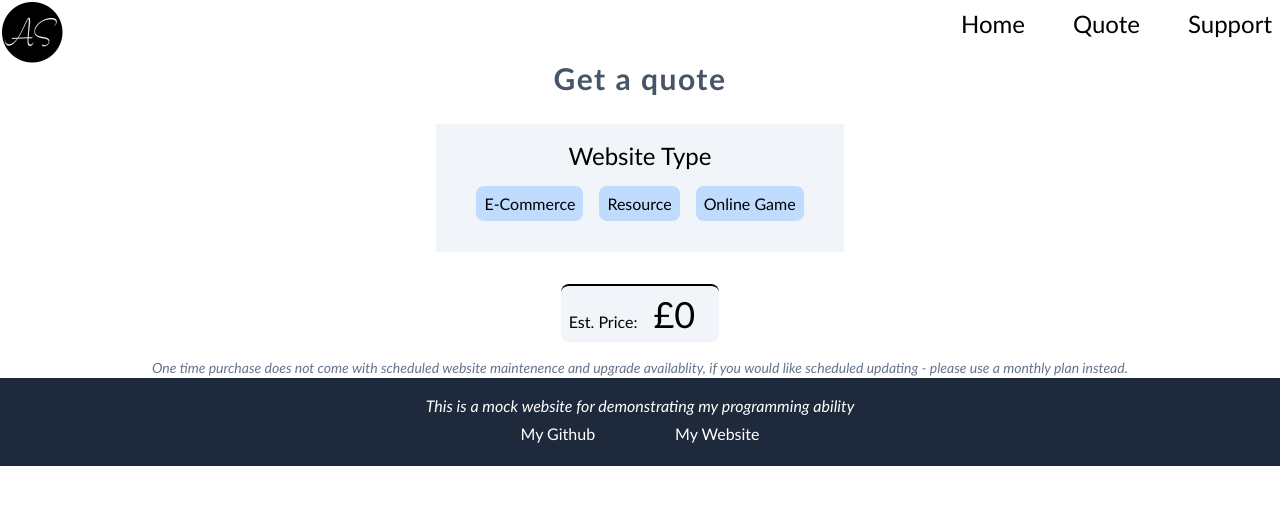
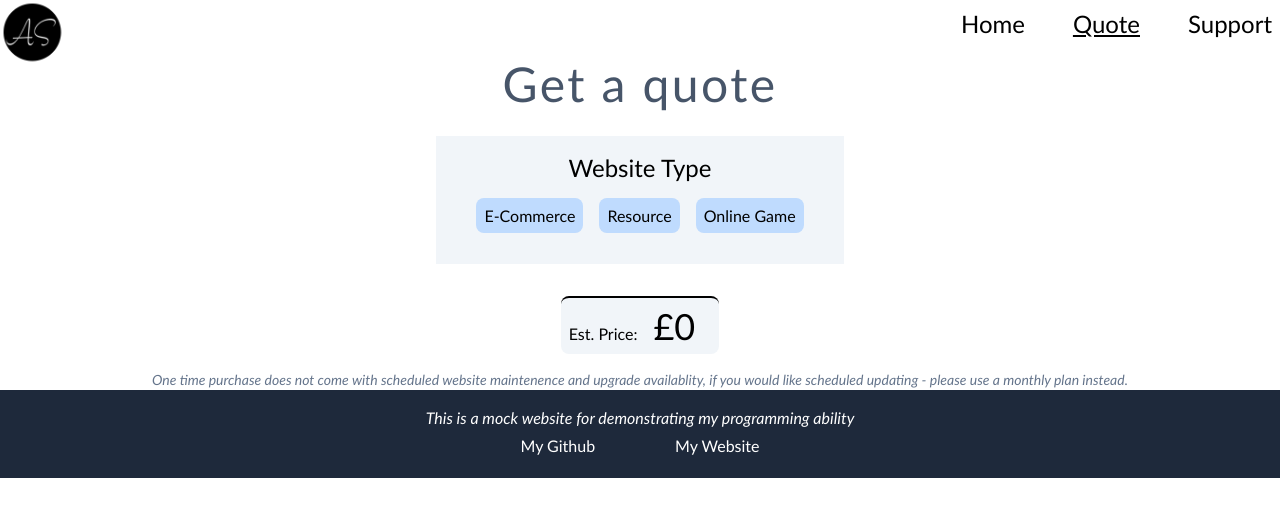
Before and after one commit to AroonSalotra/freelance-website, a Next.js app: page /quote in a window 1280 px wide. Shown: the top 516 px of the page. Built offline with nearby package versions, Linux system fonts and the light colour scheme.

Commit message:
finish navbar styling

```diff
--- a/components/Navbar.tsx
+++ b/components/Navbar.tsx
@@ -1,22 +1,17 @@
 import Link from "next/link";
+import { useRouter } from "next/router";
 import { useEffect, useState } from "react";
 import { GiHamburgerMenu } from "react-icons/gi"
 
 const Navbar = () => {
 
     const [isNavActive, setIsNavActive] = useState<boolean>(false)
-
-    useEffect(() => {
-        console.log(isNavActive)
-    }, [isNavActive])
+    const router = useRouter()
 
     const navList: { body: string, redirect: string }[] = [
         { body: "Home", redirect: "/" },
-        // { body: "Work", redirect: "" },
-        // { body: "Contact", redirect: "" },
         { body: "Quote", redirect: "/quote" },
-        { body: "Support", redirect: "/support" },
-        // { body: "Pricing", redirect: "/pricing" },
+        { body: "Support", redirect: "/support" }
     ]
 
     return (
@@ -28,7 +23,9 @@ const Navbar = () => {
             <ul className={`${isNavActive ? "flex" : "hidden"} flex-col pt-10 gap-0 sm:pt-0 sm:flex sm:flex-row sm:gap-8 justify-end`}>
                 {navList.map(({ body, redirect }) => {
                     return <li key={body}
-                        className="p-2 pointer md:hover:underline"
+                        className={`p-2 pointer md:hover:text-slate-500
+                         ${redirect === router.pathname ? "underline" : ""}`}
+
                         onClick={() => setIsNavActive(!isNavActive)} >
                         <Link
                             href={redirect}>
--- a/components/SupportTab.tsx
+++ b/components/SupportTab.tsx
@@ -28,7 +28,7 @@ const SupportTab = ({ title, body }: TProps) => {
             </button>
 
 
-            <p className={`w-fit px-6 text-left transition-opacity font-light bg-gray-50
+            <p className={`w-fit px-6 py-4 text-left transition-opacity font-light bg-gray-50
             ${showSupportTab ? "md:opacity-1" : "md:opacity-0"}`}>
                 {body}
             </p>
--- a/pages/index.tsx
+++ b/pages/index.tsx
@@ -48,18 +48,18 @@ export default function Home() {
     <>
 
 
-      <section className="pt-60 home border-b-8 bg-white">
+      <section className="pt-60 home border-b-8">
 
-        <h1 className="text-8xl">Design</h1>
-        <p className="text-2xl py-4">With no compromise</p>
+        <h1 className="text-8xl w-fit mx-auto rounded-md bg-white">Design</h1>
+        <p className="text-2xl py-4 bg-white w-fit mx-auto">With no compromise</p>
 
         <div className="overflow-hidden h-20 m-auto">
 
           <ul className="flex flex-col gap-40 justify-center text-3xl overflow-visible transition-[transform] duration-750 ease-out text-4xl"
             style={{ transform: `translateY(-${index}%)` }}>
 
-            <li>Modern</li>
-            <li className={fontStylistic.className}>Stylistic</li>
+            <li className="bg-white w-fit mx-auto">Modern</li>
+            <li className={`${fontStylistic.className} bg-white w-fit mx-auto`}>Stylistic</li>
             <li id="functional"
               className="w-fit px-2 mx-auto">
               Functional</li>
--- a/pages/quote.tsx
+++ b/pages/quote.tsx
@@ -40,13 +40,14 @@ const Quote = () => {
 
     return (
         <div>
-            <h1 className="text-3xl font-semibold text-slate-600 tracking-wider py-3 mb-4 px-2 w-fit mx-auto rounded-lg">
+            <h1 className="text-5xl title-2 tracking-wider py-3 mb-4 px-2 w-fit mx-auto rounded-lg">
                 Get a quote</h1>
             {/* Hide form when user submits */}
             {isSubmitted ? <>
-                <h1>Thank you for your submission</h1>
 
-                <button className="p-2 rounded-lg bg-blue-500 font-semibold text-white">
+                <h1 className="pb-4">Thank you for your submission</h1>
+
+                <button className="p-2 mb-12 rounded-lg bg-blue-300 hover:scale-105">
                     <Link href={"/"}>
                         Back to home
                     </Link>
--- a/pages/support.tsx
+++ b/pages/support.tsx
@@ -27,7 +27,7 @@ const Support = () => {
         <div>
 
 
-            <h1 className="text-5xl font-semibold py-8 tracking-wider text-slate-600">
+            <h1 className="text-5xl font-semibold py-8 title-2">
                 Support Center</h1>
 
             <h2 className="text-2xl">Cant find your solution below? </h2>
@@ -56,7 +56,7 @@ const Support = () => {
             </form>
 
 
-            <h2 className="pt-8 text-3xl bg-slate-200">Common questions</h2>
+            <h2 className="pt-8 text-3xl bg-slate-200 font-semibold title-2">Common questions</h2>
             <div className="flex flex-col items-center place-items-center items-start gap-y-8 bg-slate-200 sm:grid md:grid-cols-3 pt-12 pb-20 2xl:px-80">
                 {SupportData.map(({ title, body, id }) => {
                     return <Fragment key={id}>
--- a/styles/globals.css
+++ b/styles/globals.css
@@ -30,8 +30,17 @@ body {
   /* border: 2px solid red; */
 }
 
+.bg-blur {
+  background-color: rgba(27, 27, 27, 0.089);
+  backdrop-filter: blur(30px);
+}
+
 .title {
   @apply w-fit mx-auto border-b-2 border-black
+}
+
+.title-2 {
+  @apply tracking-wider text-slate-600
 }
 
 #pricing {}
```
